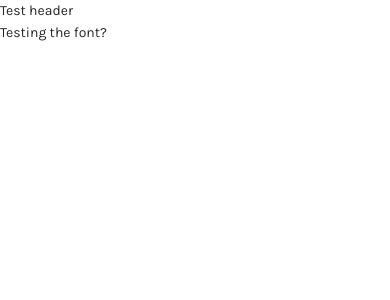
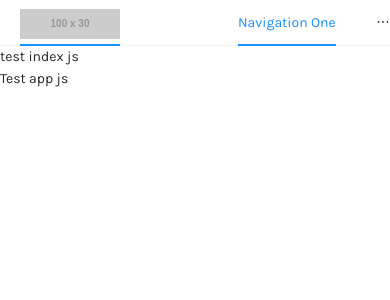
Before and after one commit to wickker/enlipsium, a Next.js app: page / in a window 390 px wide. Shown: the top 300 px of the page. Built offline with nearby package versions, Linux system fonts and the light colour scheme; what aws-amplify would draw is missing.

Commit message:
Sleaker way of managing the home icon and width between

```diff
--- a/components/navigation/header/Header.js
+++ b/components/navigation/header/Header.js
@@ -1,9 +1,60 @@
-import React from 'react';
+import React, { useState, useEffect } from 'react';
+import { Menu } from 'antd';
+import {} from './Styles';
+
+const { SubMenu } = Menu;
 
 const Header = () => {
-    return (
-        <div>Test header</div>
-    )
-}
+  const getInitialWindowWidth = () => {
+    if (typeof window !== 'undefined') {
+      return window.innerWidth;
+    }
+  };
+  const [current, setCurrent] = useState('mail');
+  const [windowWidth, setWindowWidth] = useState(getInitialWindowWidth());
 
-export default Header
+  useEffect(() => {
+    window.addEventListener('resize', updateWindowWidth);
+    return () => window.removeEventListener('resize', updateWindowWidth);
+  }, []);
+
+  const updateWindowWidth = () => {
+    if (typeof window !== 'undefined') {
+      setWindowWidth(window.innerWidth);
+      console.log('updating window width');
+    }
+  };
+
+  const handleClick = (e) => {
+    setCurrent(e.key);
+  };
+
+  return (
+    <Menu onClick={handleClick} selectedKeys={[current]} mode='horizontal'>
+      <Menu.Item
+        key='test'
+        style={{ 'border-bottom': 'none', 'margin-right': `${windowWidth*0.2}px` }}
+      >
+        <img src='https://via.placeholder.com/100x30' />
+      </Menu.Item>
+      <Menu.Item key='mail'>Navigation One</Menu.Item>
+      <SubMenu key='SubMenu' title='Navigation Three - Submenu'>
+        <Menu.ItemGroup title='Item 1'>
+          <Menu.Item key='setting:1'>Option 1</Menu.Item>
+          <Menu.Item key='setting:2'>Option 2</Menu.Item>
+        </Menu.ItemGroup>
+        <Menu.ItemGroup title='Item 2'>
+          <Menu.Item key='setting:3'>Option 3</Menu.Item>
+          <Menu.Item key='setting:4'>Option 4</Menu.Item>
+        </Menu.ItemGroup>
+      </SubMenu>
+      <Menu.Item key='alipay'>
+        <a href='https://ant.design' target='_blank' rel='noopener noreferrer'>
+          Navigation Four - Link
+        </a>
+      </Menu.Item>
+    </Menu>
+  );
+};
+
+export default Header;
--- /dev/null
+++ b/components/navigation/header/Styles.js
@@ -0,0 +1 @@
+import styled from 'styled-components';
--- a/pages/_app.js
+++ b/pages/_app.js
@@ -40,7 +40,7 @@ const MyApp = ({ Component, pageProps }) => {
       <Header />
       <div>
         <Component {...pageProps} />
-        <div>Testing the font?</div>
+        <div>Test app js</div>
       </div>
     </div>
   );
--- a/pages/index.js
+++ b/pages/index.js
@@ -245,7 +245,7 @@ export default function Home() {
   };
 
   return (
-    <div></div>
+    <div>test index js</div>
     // <Row>
     //   <TitleCol span={24}>
     //     <Row>
```
